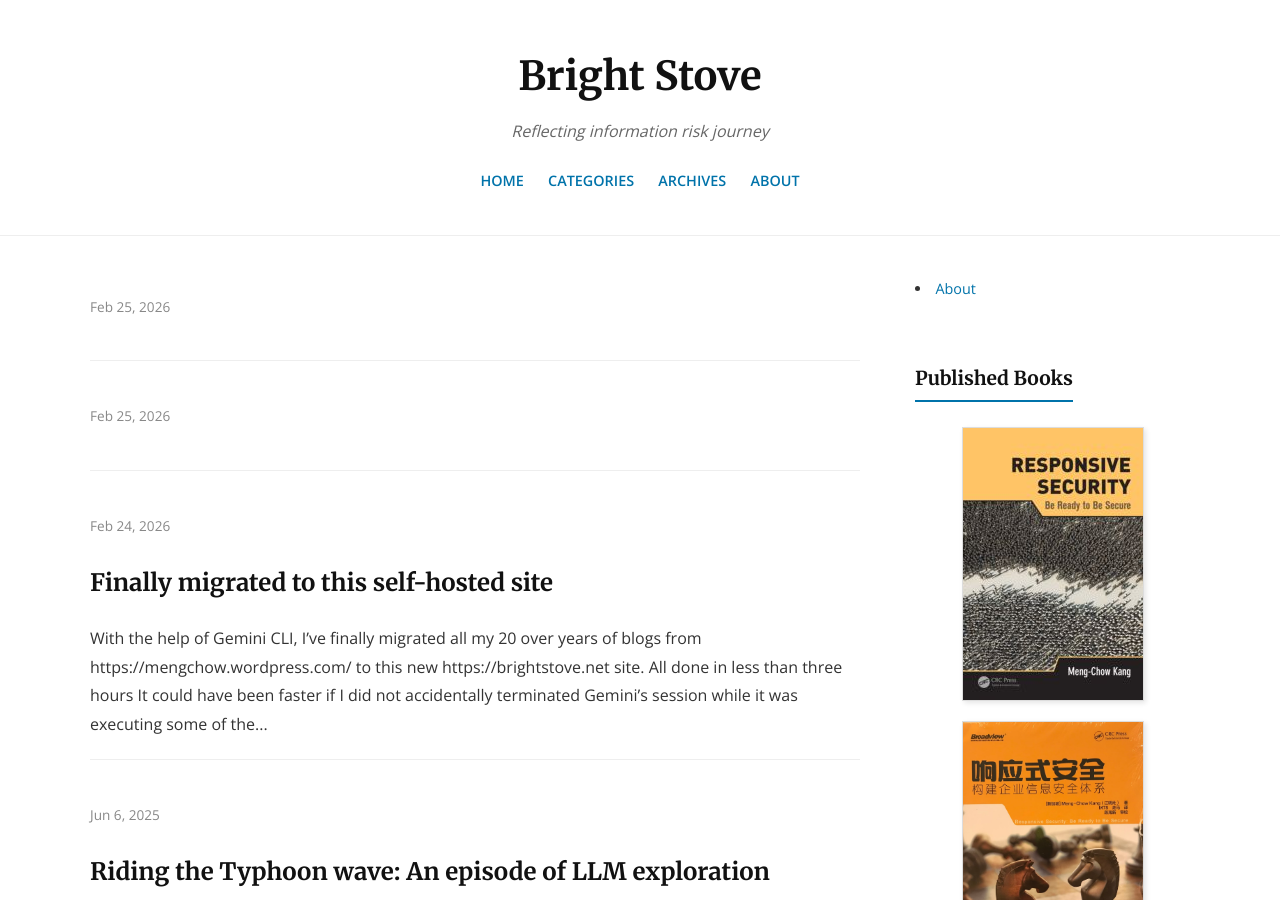
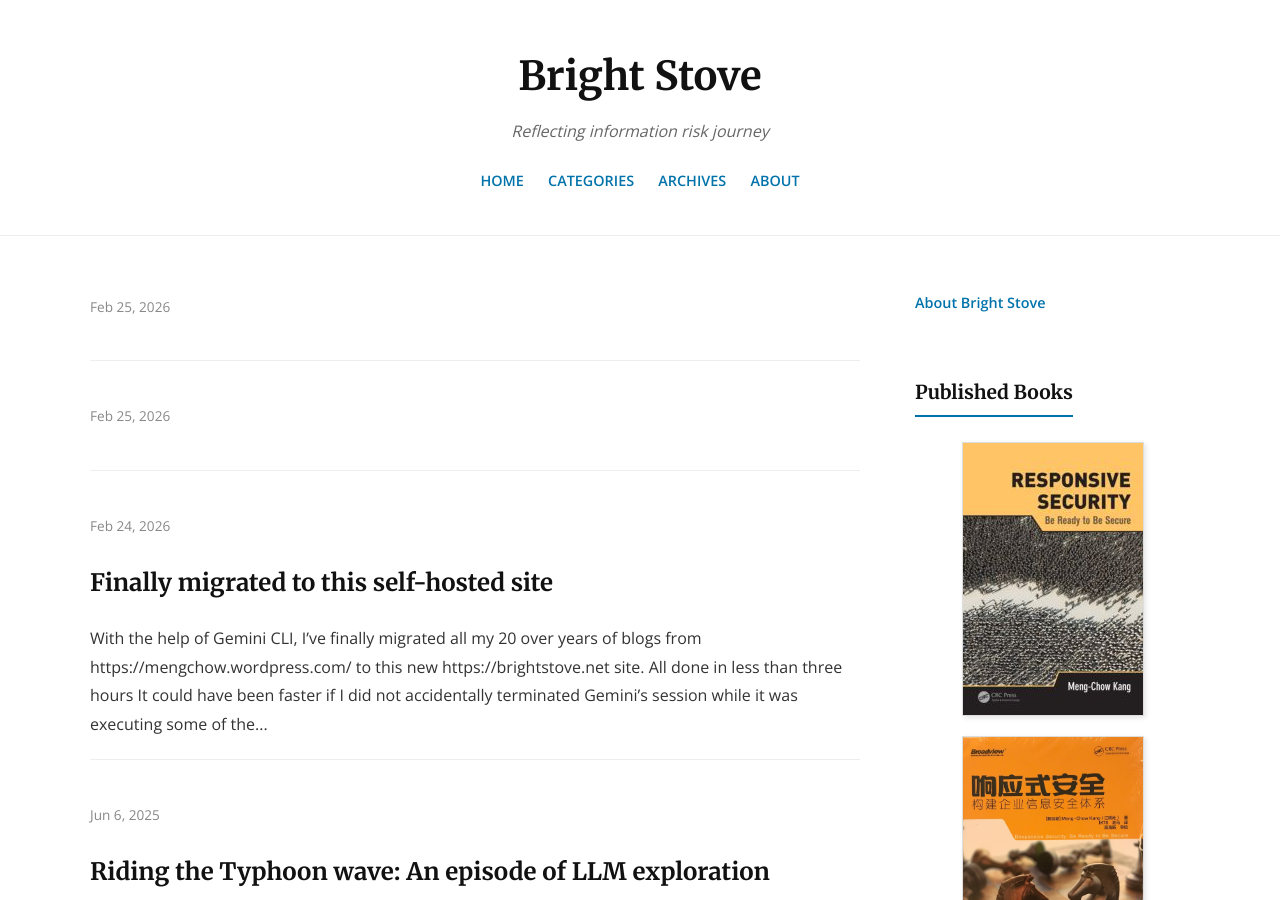
Before and after one commit to bstovej/brightstove, a Jekyll site: the page built from index.html, in a window 1280 px wide and 900 px high. Built offline with Jekyll 4.4.1, drawn with Linux system fonts in a browser that asks for light colours.

Commit message:
Updated About page link at sidebar

```diff
--- a/_layouts/default.html
+++ b/_layouts/default.html
@@ -29,7 +29,7 @@
 
             <aside class="sidebar">
                 <div class="widget">
-                    <li><a href="{{ '/about' | relative_url }}">About</a></li>
+                    <p><b><a href="{{ '/about' | relative_url }}">About Bright Stove</a></b></p>
                 </div>
 
                 <div class="widget">
```
